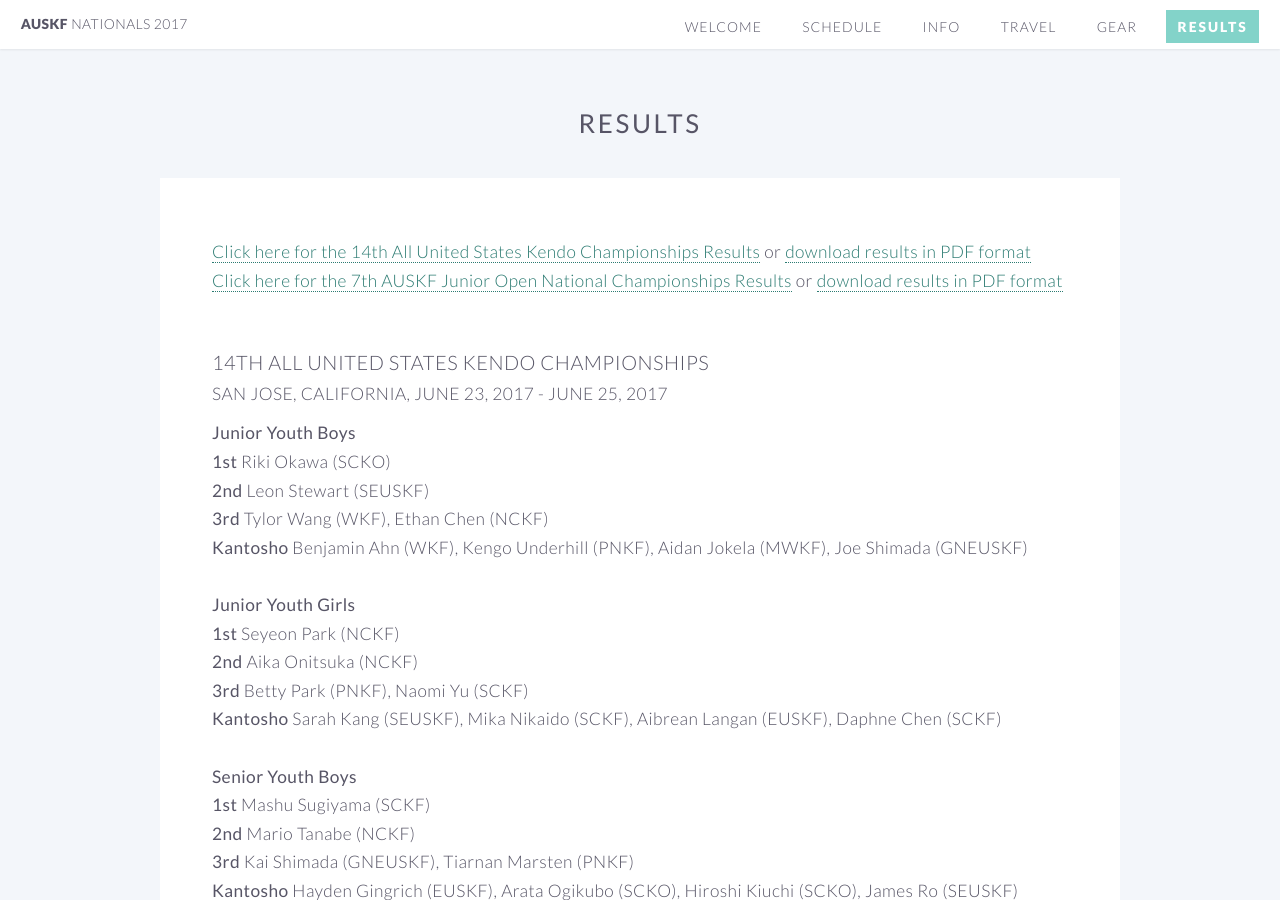
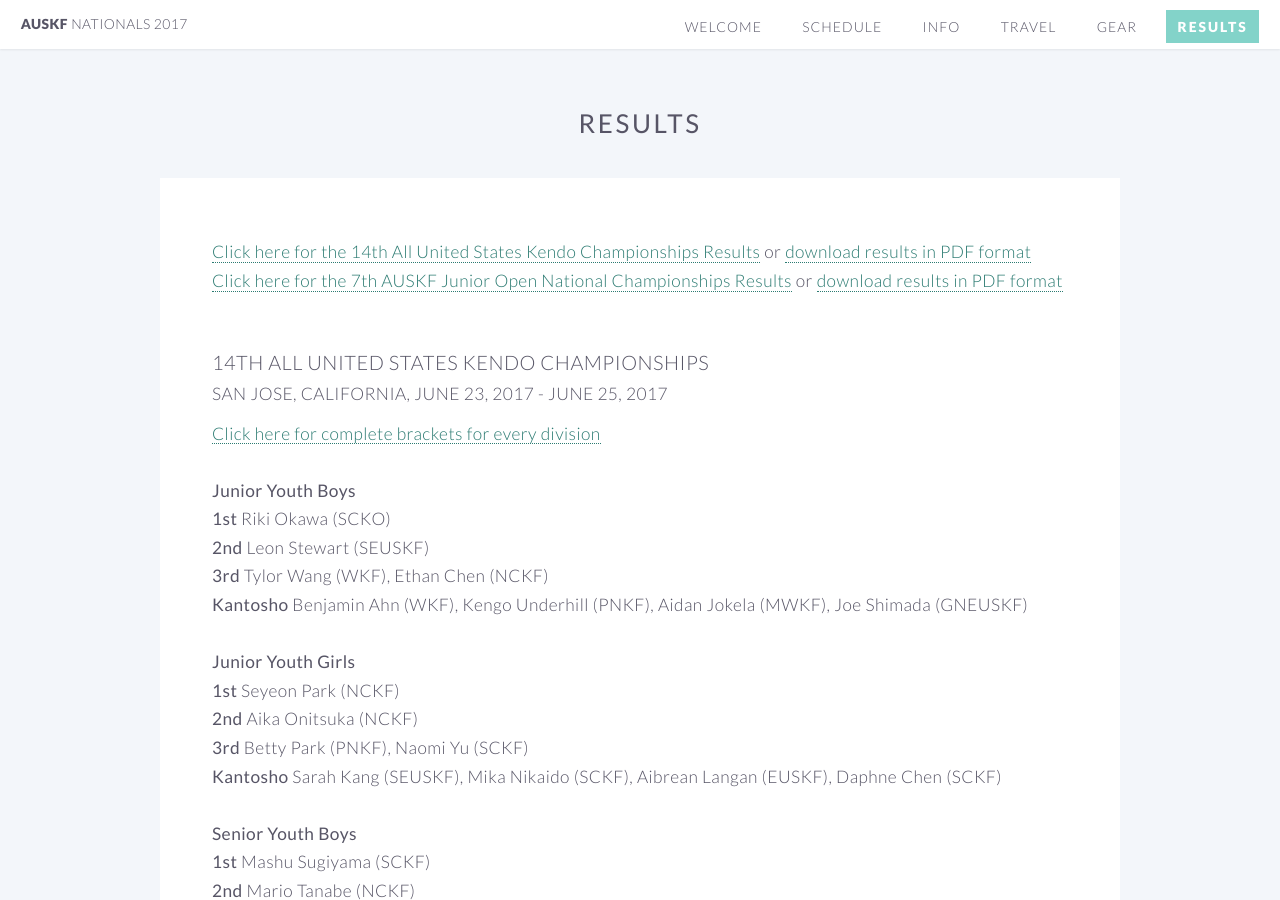
Before and after one commit to auskf-web/auskf-nationals.github.io, a Jekyll site: the page built from results.html, in a window 1280 px wide and 900 px high. Built offline with Jekyll 4.4.1, drawn with Linux system fonts in a browser that asks for light colours; some of the changed text lies outside the part shown.

Commit message:
Complete brackets published

```diff
--- a/results.html
+++ b/results.html
@@ -19,6 +19,7 @@ layout: default
 				<br><a name="nationals"><h1 style="padding-top: 50px; margin-top: -50px;"></h1></a>
 				<h3>14th All United States Kendo Championships</h3>
 				<h4 style="margin-bottom:12px;">San Jose, California, June 23, 2017 - June 25, 2017</h4>
+				<a style="padding-top: 0.5em" href="assets/2017 AUSKF Championships Results.pdf" target="blank">Click here for complete brackets for every division</a><br><br>
 				<strong>Junior Youth Boys</strong><br>
 				<strong>1st</strong> Riki Okawa (SCKO)<br>
 				<strong>2nd</strong> Leon Stewart (SEUSKF)<br>
@@ -107,6 +108,7 @@ layout: default
 				<br><a name="juniors"><h1 style="padding-top: 50px; margin-top: -50px;"></h1></a>
 				<h3>7th AUSKF Junior Open National Championships</h3>
 				<h4 style="margin-bottom:12px;">San Jose, California, Thursday, June 22, 2017</h4>
+				<a style="padding-top: 0.5em" href="assets/2017 Jr Open National Results.pdf" target="blank">Click here for complete brackets for every division</a><br><br>
 				<strong>9 Years and Under</strong><br>
 				<strong>1st</strong> Akimasa Hotta (ECUSKF)<br>
 				<strong>2nd</strong> Joshua Koines (SCKO)<br>
```
Also changed, not shown: 2 other files.
